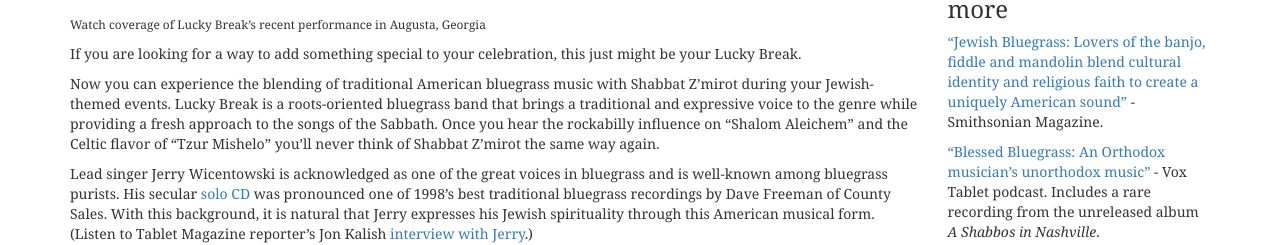
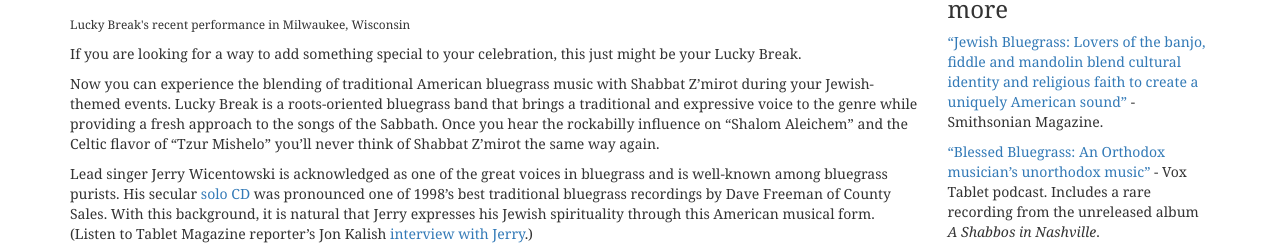
Before and after one commit to joewiz/luckybreak.us, a Jekyll site: the page built from uniquely.html, in a window 1280 px wide. Shown: the part 871-1116 px from the top of the page. Built offline with Jekyll 4.4.1, drawn with Linux system fonts in a browser that asks for light colours; nearby versions of some CDN libraries; comment, search, counter and statistics services are not loaded.

```diff
--- a/contact.html
+++ b/contact.html
@@ -1,4 +1,4 @@
 ---
 layout: default
-title: Contact
+title: Contact | Lucky Break
 ---
--- a/listen.html
+++ b/listen.html
@@ -1,6 +1,6 @@
 ---
 layout: default
-title: Listen
+title: Listen | Lucky Break
 ---
 <div class="row">
     <div id="main" class="col-md-9">
--- a/uniquely.html
+++ b/uniquely.html
@@ -12,7 +12,7 @@ title: Uniquely American, Uniquely Jewish
         <div class="videowrapper">
             <iframe src="//www.youtube.com/embed/ipFzuRgA0RE" frameborder="0" allowfullscreen></iframe>
         </div>
-        <p><small>Watch coverage of Lucky Break’s recent performance in Augusta, Georgia</small></p>
+        <p><small>Lucky Break's recent performance in Milwaukee, Wisconsin</small></p>
         <p>If you are looking for a way to add something special to your celebration, this just
             might be your Lucky Break.</p>
         <p>Now you can experience the blending of traditional American bluegrass music with Shabbat
```
Also changed, not shown: other parts of uniquely.html (+1 -1 lines), video.html (+12 -1 lines).
